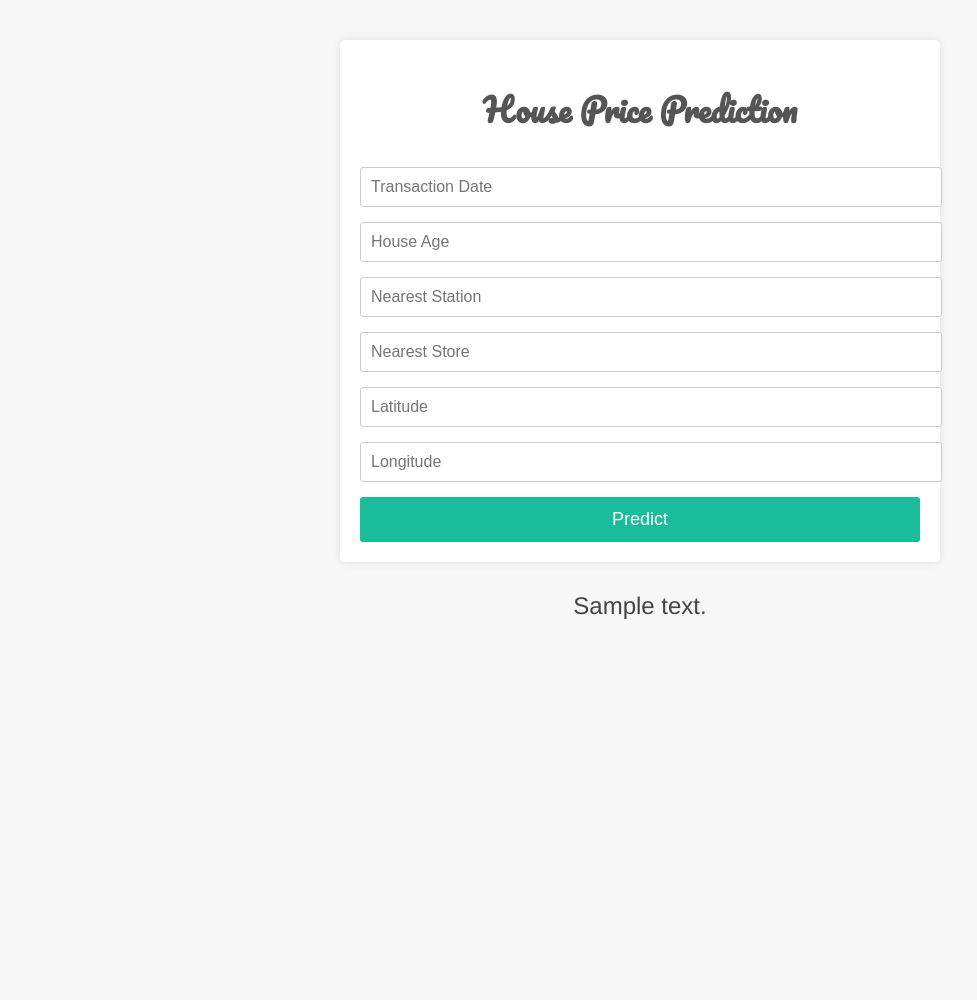
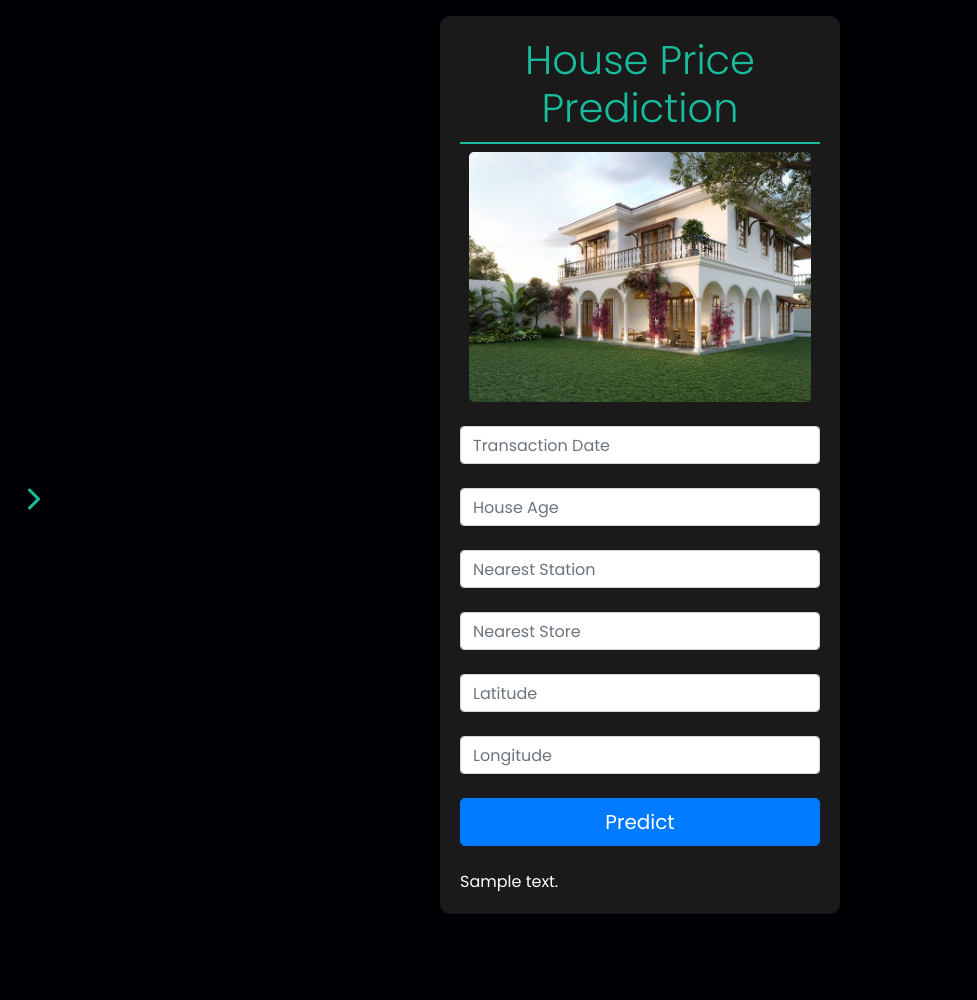
Before and after one commit to BontyHntr/HousePricePrediction, a Flask app: template templates/home.html in a window 1280 px wide. Shown: the whole page, without its empty margins (0-977 px from the left). Before the commit the page ends 619 px from the top, so only its background shows below. Run offline with Flask 3, Linux system fonts and the light colour scheme; the template is opened without the code that fills it: most values are stand-ins (such as "Sample title", 1, 10 or a date in 2020); parts of the project's set-up code (start-up, migrations or seed data) failed here and were passed over; some libraries are stand-ins or nearby versions.

Commit message:
this commit was to change appearance of html

```diff
--- a/templates/home.html
+++ b/templates/home.html
@@ -3,97 +3,162 @@
 
 <head>
     <meta charset="UTF-8">
-  <title>ML API</title>
-  <link href='https://fonts.googleapis.com/css?family=Pacifico' rel='stylesheet' type='text/css'>
-  <link href='https://fonts.googleapis.com/css?family=Arimo' rel='stylesheet' type='text/css'>
-  <link href='https://fonts.googleapis.com/css?family=Hind:300' rel='stylesheet' type='text/css'>
-  <link href='https://fonts.googleapis.com/css?family=Open+Sans+Condensed:300' rel='stylesheet' type='text/css'>
-
+    <title>AI House Price Prediction</title>
+    <link href="https://fonts.googleapis.com/css?family=Poppins:300,400,500" rel="stylesheet">
+    <link href="https://stackpath.bootstrapcdn.com/bootstrap/4.3.1/css/bootstrap.min.css" rel="stylesheet">
+    <link rel="stylesheet" href="https://cdnjs.cloudflare.com/ajax/libs/font-awesome/6.0.0-beta3/css/all.min.css">
     <style>
         body {
-      font-family: 'Arimo', sans-serif;
-      background-color: #f7f7f7;
-      color: #444;
-      margin: 0;
-      padding: 0;
+            background-color: #000005;
+            color: #fff;
+            font-family: 'Poppins', sans-serif;
+        }
+        .login {
+            width: 400px;
+            margin: 16px auto;
+            font-size: 16px;
+            background-color: #1a1a1a;
+            padding: 20px;
+            border-radius: 10px;
+            box-shadow: 0 4px 10px rgba(0, 0, 0, 0.2);
+            position: relative;
+        }
+        .login h1 {
+            text-align: center;
+            color: #18bc9c;
+            font-size: 40px;
+            padding-bottom: 10px;
+            border-bottom: 2px solid #18bc9c;
+        }
+        .panel-toggle {
+            position: absolute;
+            top: 50%;
+            right: -40px;
+            transform: translateY(-50%);
+            cursor: pointer;
+            color: #18bc9c;
+            font-size: 24px;
+            transition: transform 0.3s ease-in-out;
+            z-index: 1;
+        }
+        .panel-toggle.open {
+            transform: translateX(250px) translateY(-50%);
+        }
+          .panel {
+            position: absolute;
+            top: 0;
+            left: -250px;
+            width: 250px;
+            height: 1000px;
+            background-color: #141414;
+            padding: 20px;
+            transition: left 0.3s ease-in-out;
+        }
+        .panel.open {
+            left: 0;
+        }
+        .panel-content {
+            color: #fff;
+            margin-top: 20px;
+        }
+        .panel-content h2 {
+            font-size: 24px;
+        }
+        .panel-content a {
+            color: #fff;
+            text-decoration: none;
+            display: block;
+            margin-bottom: 10px;
+        }
+        .panel-content i {
+            margin-right: 10px;
+        }
+        .tooltip {
+            position: absolute;
+            display: none;
+            background-color: #18bc9c;
+            color: #fff;
+            font-size: 14px;
+            padding: 5px 10px;
+            border-radius: 5px;
+            z-index: 2;
+            pointer-events: none;
+            top: 50%;
+            right: 10px;
+            transform: translateY(-50%);
+        }
+  .form-container {
+            display: flex;
+            flex-wrap: wrap;
         }
 
-    .container {
-      max-width: 600px;
-      margin: 20px auto;
-      padding: 20px;
+        .form-container .image {
+            flex-basis: 100%;
+            text-align: center;
+            border-radius: 20rem;
         }
 
-    .login {
-      background-color: #fff;
-      padding: 20px;
+        .form-container .image img {
+            max-width: 100%;
+            max-height: 250px;
             border-radius: 5px;
-      box-shadow: 0 0 10px rgba(0, 0, 0, 0.1);
         }
 
-    .login h1 {
-      font-family: 'Pacifico', cursive;
-      text-align: center;
-      color: #555;
-      margin-bottom: 30px;
-    }
-
-    .login form input {
-      width: 100%;
-      border: 1px solid #ccc;
-      padding: 10px;
-      margin-bottom: 15px;
-      border-radius: 3px;
-      font-size: 16px;
-    }
-
-    .login form button {
-      width: 100%;
-      background-color: #1abc9c;
-      color: #fff;
-      border: none;
-      padding: 12px;
-      font-size: 18px;
-      border-radius: 3px;
-      cursor: pointer;
-    }
-
-    .login form button:hover {
-      background-color: #16a085;
-    }
-
-    .prediction {
-      text-align: center;
-      font-size: 24px;
-      margin-top: 30px;
+        .form-container .form {
+            flex-basis: 100%;
         }
     </style>
-
 </head>
 
 <body>
     <div class="container">
         <div class="login">
-      <h1>House Price Prediction</h1>
-
-      <!-- Main Input For Receiving Query to our ML -->
+            <h1 class="display-4">House Price Prediction</h1>
+            <div class="form-container">
+                <div class="image">
+                    <img src="r1mg1.jpeg" alt="House related image">
+                    <br>
+                </div>
+                <div class="form">
                     <form action="{{ url_for('predict')}}" method="post">
-        <input type="text" name="TD" placeholder="Transaction Date" required="required" /><br>
-        <input type="text" name="HA" placeholder="House Age" required="required" /><br>
-        <input type="text" name="DNMS" placeholder="Nearest Station" required="required" /><br>
-        <input type="text" name="NSC" placeholder="Nearest Store" required="required" /><br>
-        <input type="text" name="LAT" placeholder="Latitude" required="required" /><br>
-        <input type="text" name="LONG" placeholder="Longitude" required="required" /><br>
-
-        <button type="submit">Predict</button>
+                        <br>
+                        <input type="text" name="TD" class="form-control" placeholder="Transaction Date" required /><br>
+                        <input type="text" name="HA" class="form-control" placeholder="House Age" required /><br>
+                        <input type="text" name="DNMS" class="form-control" placeholder="Nearest Station" required /><br>
+                        <input type="text" name="NSC" class="form-control" placeholder="Nearest Store" required /><br>
+                        <input type="text" name="LAT" class="form-control" placeholder="Latitude" required /><br>
+                        <input type="text" name="LONG" class="form-control" placeholder="Longitude" required /><br>
+                        <button type="submit" class="btn btn-primary btn-block btn-lg">Predict</button>
                     </form>
+                    <br>
+                    <div id="prediction">{{prediction_text}}</div>
+                </div>
+            </div>
+        </div>
+        <div class="panel" id="panel">
+            <h3>About US</h3>
+            <div class="panel-content">
+                 <hr>
+                <h2>Projects</h2>
+                <a href="https://github.com/BontyHntr/HousePricePrediction.git" target="_blank"><i class="fab fa-github"></i>GitHub</a>
+                <hr>
+                <h2>Contact</h2>
+                <a href="mailto: shaikhrihan666@gmail.com"><i class="far fa-envelope"></i>Gmail</a>
+            </div>
+            <div class="panel-toggle" onclick="togglePanel()">
+                <i class="fas fa-chevron-right"></i>
+            </div>
+        </div>
     </div>
 
-    <div class="prediction">
-      {{prediction_text}}
-    </div>
-
-  </div>
+    <script src="https://code.jquery.com/jquery-3.4.1.min.js"></script>
+    <script src="https://stackpath.bootstrapcdn.com/bootstrap/4.3.1/js/bootstrap.min.js"></script>
+    <script>
+        function togglePanel() {
+            const panel = document.getElementById("panel");
+            panel.classList.toggle("open");
+        }
+    </script>
 </body>
 
 </html>
```
Also changed, not shown: templates/r1mg1.jpeg (added). Lines whose indentation alone changed are shown as unchanged.
